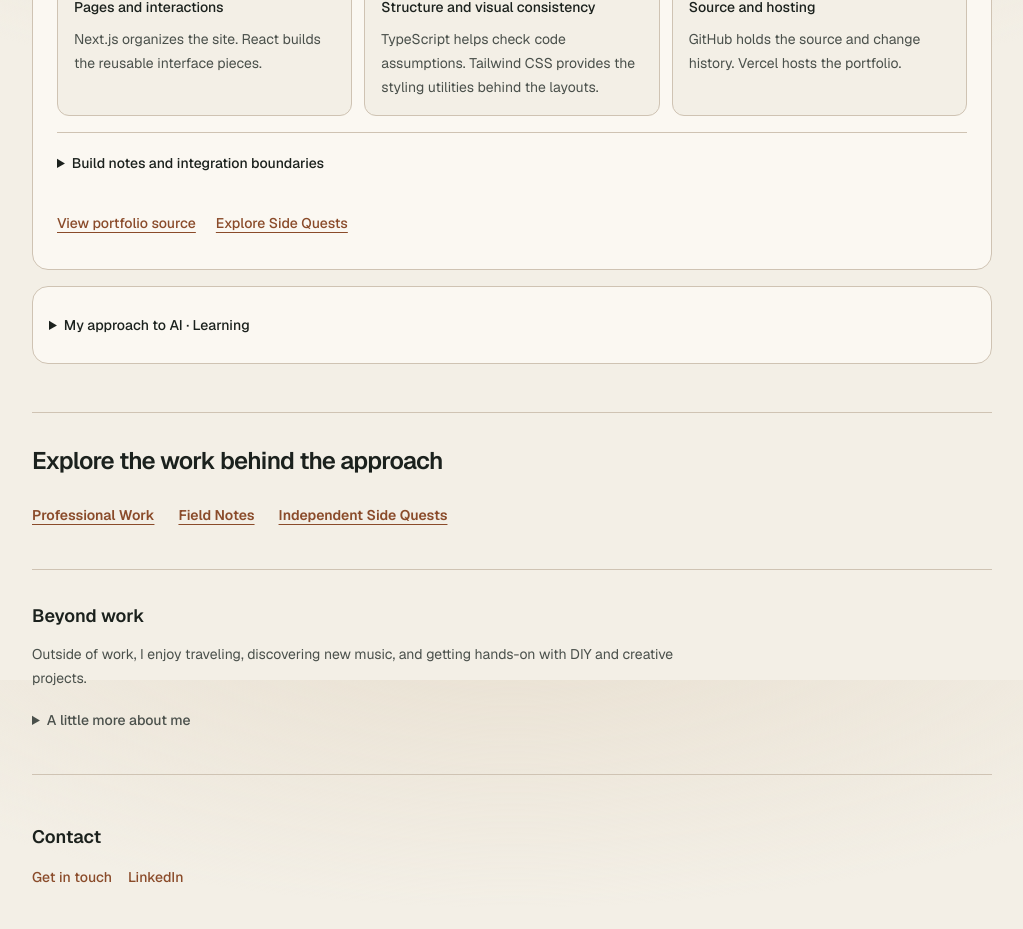
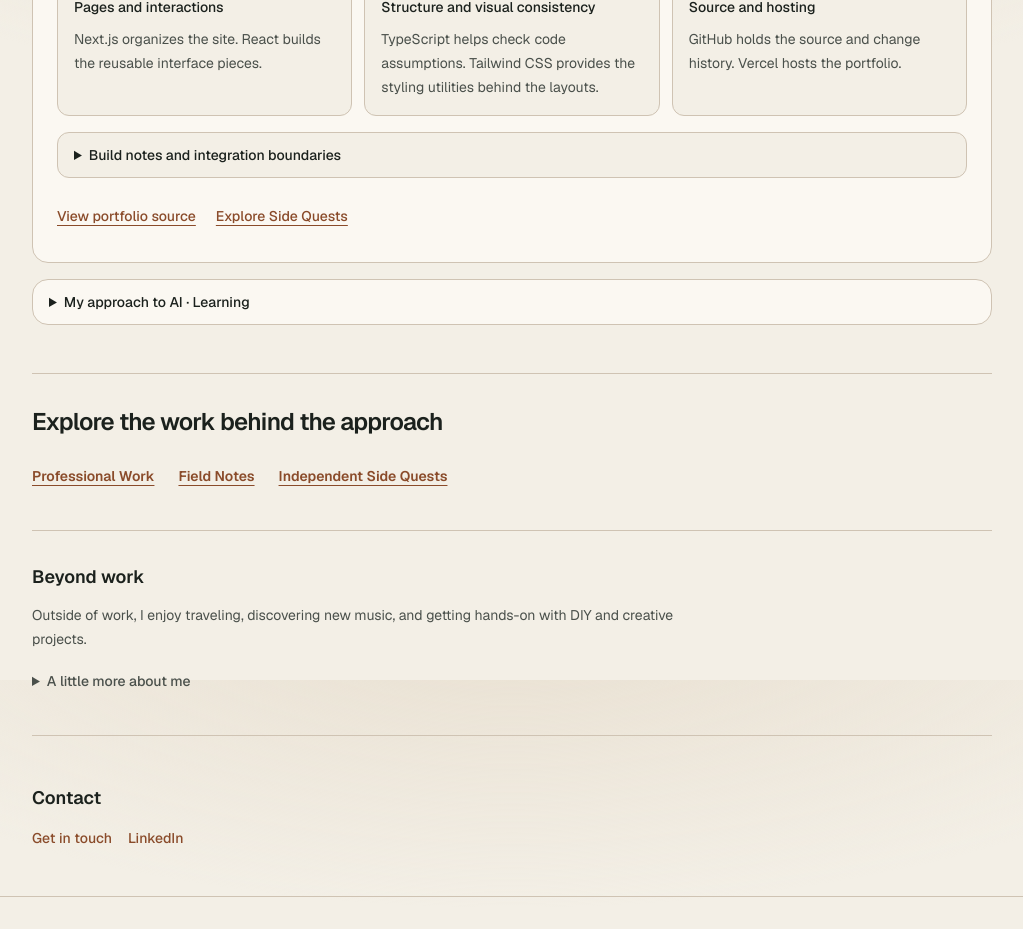
Before and after one commit to heyfunwhoa/byjoyaing-portfolio, a Next.js app: page /about in a window 1280 px wide. Shown: the part 3320-4249 px from the top of the page, without its empty margins (128-1151 px from the left). Built offline with nearby package versions, Linux system fonts and the light colour scheme.

Commit message:
style: clarify About supporting disclosures

```diff
--- a/components/tools-map.tsx
+++ b/components/tools-map.tsx
@@ -36,7 +36,7 @@ export function ToolsMap({ compact = false }: { compact?: boolean }) {
                 <dd className="mt-2 text-muted">GitHub holds the source and change history. Vercel hosts the portfolio.</dd>
               </div>
             </dl>
-            <details className="mt-4 border-t border-border pt-2">
+            <details className="mt-4 rounded-xl border border-border bg-background px-4 open:border-accent">
               <summary className="min-h-11 cursor-pointer rounded-sm py-3 text-sm font-medium focus-visible:outline-2 focus-visible:outline-offset-4 focus-visible:outline-accent">
                 Build notes and integration boundaries
               </summary>
@@ -53,12 +53,12 @@ export function ToolsMap({ compact = false }: { compact?: boolean }) {
           </section>
           <details
             id="ai"
-            className="scroll-mt-24 rounded-2xl border border-border bg-card p-4"
+            className="scroll-mt-24 rounded-2xl border border-border bg-card px-4 open:border-accent"
           >
             <summary className="min-h-11 cursor-pointer rounded-sm py-3 text-sm font-medium focus-visible:outline-2 focus-visible:outline-offset-4 focus-visible:outline-accent">
               My approach to AI · Learning
             </summary>
-            <div className="mt-4">
+            <div className="pb-4 pt-2">
               <AiLoop embedded />
             </div>
           </details>
```
